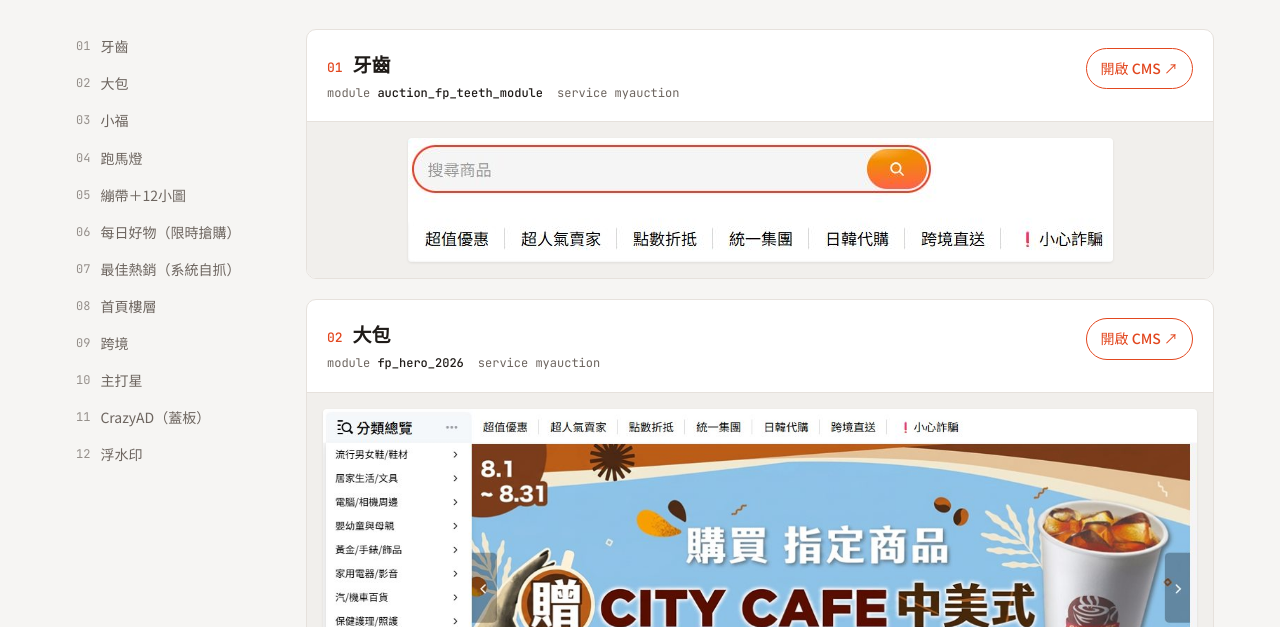
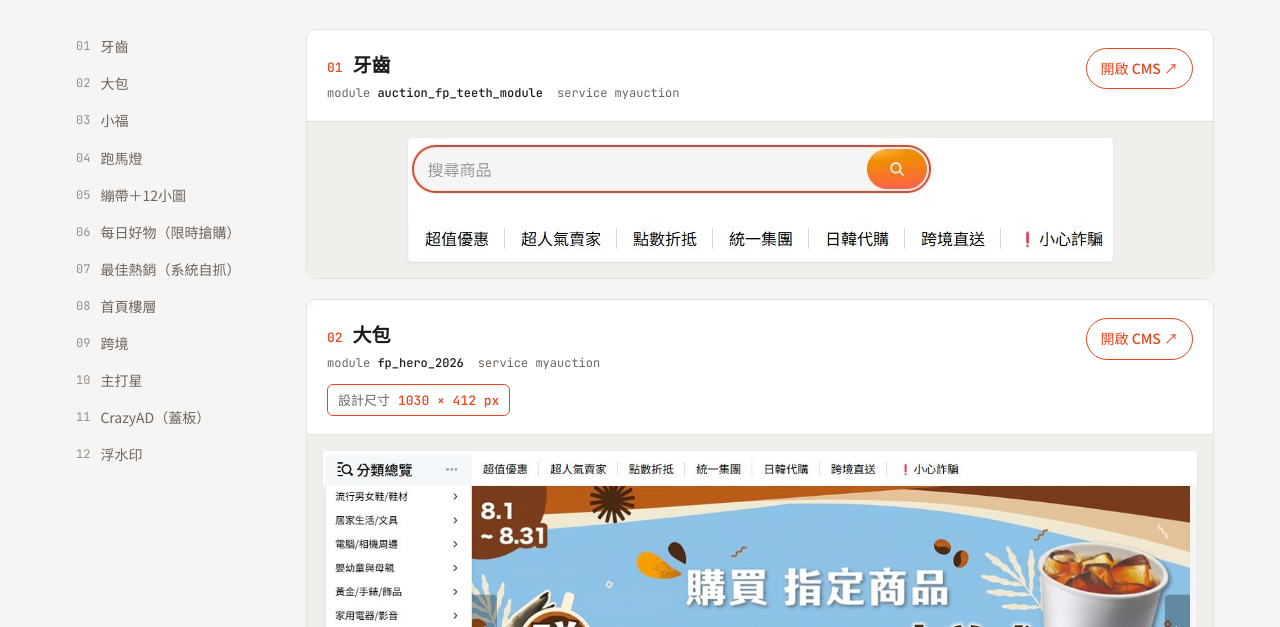
Before and after one commit to yuyangchung-pixel/yuyangspace, a plain HTML site: page index.html in a window 1280 px wide. Shown: the part 173-800 px from the top of the page. Drawn offline with Linux system fonts and the light colour scheme.

Commit message:
加入各版位設計尺寸
Co-Authored-By: Claude Opus 5.5 <noreply@anthropic.com>
Claude-Session: https://claude.ai/code/session_019y5hdpxm2zs2JzeYcNZ6Xu

```diff
--- a/index.html
+++ b/index.html
@@ -54,6 +54,9 @@ footer{margin-top:28px;color:var(--muted);font-size:13px}
 @media (max-width:820px){.layout{grid-template-columns:1fr}nav{position:static;display:flex;flex-wrap:wrap;gap:6px}
   nav a{border:1px solid var(--line);padding:4px 10px}nav a span{display:none}}
 body{margin:0}img{max-width:100%}
+.sizes{display:flex;flex-wrap:wrap;gap:6px;margin-top:6px}
+.size{display:inline-flex;gap:8px;align-items:baseline;font-size:13px;padding:4px 10px;border:1px solid var(--accent);border-radius:6px;color:var(--muted)}
+.size b{font-family:var(--font-mono);font-weight:500;color:var(--accent);font-variant-numeric:tabular-nums}
 </style>
 </head>
 <body>
@@ -94,6 +97,7 @@ body{margin:0}img{max-width:100%}
   <div class="head"><div class="title">
     <h2><span class="n">02</span>大包</h2>
     <div class="meta"><span>module <b>fp_hero_2026</b></span><span>service myauction</span></div>
+    <div class="sizes"><span class="size">設計尺寸<b>1030 × 412 px</b></span></div>
   </div><a class="open" target="_blank" rel="noopener" href="https://mall-cmsfe.paas.ec.yahoo.com:4443/gui/SchedulingModuleList?property=auction2&amp;ccode=tw&amp;service=myauction&amp;module_id=fp_hero_2026&amp;data_key=iOM&amp;definition_seq_id=3663&amp;cms_ts=1785816000&amp;cms_mode=public">開啟 CMS ↗</a></div>
   <figure><img src="img/hero.jpg" width="1246" height="531" alt="首頁主視覺輪播大圖，左側為分類總覽" loading="lazy"></figure>
 </section>
@@ -145,6 +149,7 @@ body{margin:0}img{max-width:100%}
   <div class="head"><div class="title">
     <h2><span class="n">08</span>首頁樓層</h2>
     <div class="meta"><span>module <b>d_fp_general_1</b></span><span>service myauction</span></div>
+    <div class="sizes"><span class="size">Banner<b>800 × 400 px</b></span><span class="size">商品小圖<b>480 × 480 px</b></span></div>
     <p class="note">共 6 組，依序出現在首頁。每組為 1 大 3 小＋12 商品宮格</p>
   </div><a class="open" target="_blank" rel="noopener" href="https://mall-cmsfe.paas.ec.yahoo.com:4443/gui/SchedulingModuleList?property=auction2&amp;ccode=tw&amp;service=myauction&amp;publish_status_filter%5B0%5D=3&amp;module_id=d_fp_general_1&amp;data_key=iOM&amp;definition_seq_id=3690&amp;cms_mode=public,edit">開啟 CMS ↗</a></div>
   <figure><img src="img/floor.jpg" width="1600" height="752" alt="樓層示意：左側 Banner、右側大商品宮格，下方商品宮格不上就不顯示" loading="lazy"></figure>
@@ -171,6 +176,7 @@ body{margin:0}img{max-width:100%}
   <div class="head"><div class="title">
     <h2><span class="n">11</span>CrazyAD（蓋板）</h2>
     <div class="meta"><span>module <b>d_pc_crazy_ad</b></span><span>property auction</span></div>
+    <div class="sizes"><span class="size">設計尺寸<b>2000 × 500 px</b></span></div>
   </div><a class="open" target="_blank" rel="noopener" href="https://mall-cmsfe.paas.ec.yahoo.com:4443/gui/SchedulingModuleList?property=auction&amp;ccode=tw&amp;service=myauction&amp;module_id=d_pc_crazy_ad&amp;data_key=iOM&amp;definition_seq_id=3666&amp;cms_ts=1785814800&amp;cms_mode=public">開啟 CMS ↗</a></div>
   <figure><img src="img/crazyad.jpg" width="790" height="527" alt="CrazyAD 蓋板廣告：進站時蓋在首頁上的活動彈窗" loading="lazy"></figure>
 </section>
@@ -179,6 +185,7 @@ body{margin:0}img{max-width:100%}
   <div class="head"><div class="title">
     <h2><span class="n">12</span>浮水印</h2>
     <div class="meta"><span>module <b>aucton_watermark_1</b></span><span>property auction</span></div>
+    <div class="sizes"><span class="size">設計尺寸<b>110 × 100 px</b></span></div>
   </div><a class="open" target="_blank" rel="noopener" href="https://mall-cmsfe.paas.ec.yahoo.com:4443/gui/SchedulingModuleList?property=auction&amp;ccode=tw&amp;service=myauction&amp;module_id=aucton_watermark_1&amp;data_key=iOM&amp;definition_seq_id=3667&amp;cms_ts=1785814800&amp;cms_mode=public">開啟 CMS ↗</a></div>
   <figure><img src="img/watermark.jpg" width="550" height="313" alt="畫面右下角浮動的「今日免運」浮水印" loading="lazy"></figure>
 </section>
```
